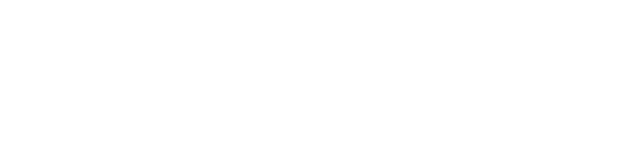
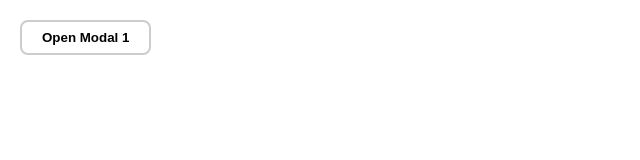
Before and after one commit to thanhhang31023/js-modal-, a plain HTML site: page index.html in a window 1280 px wide. Shown: the whole page, without its empty margins (0-640 px from the left). Drawn offline with Linux system fonts and the light colour scheme.

Commit message:
Handle open- close Modal

```diff
--- a/index.html
+++ b/index.html
@@ -7,17 +7,24 @@
         <link rel="stylesheet" href="styles.css" />
     </head>
     <body>
+        <main>
+            <button id="open-modal" class="btn">Open Modal 1</button>
+        </main>
+
         <!-- Modal -->
-        <div class="modal-backdrop">
+        <div id="modal" class="modal-backdrop">
             <div class="modal-container">
-                <button class="modal-close">&times;</button>
+                <button id="modal-close" class="modal-close">&times;</button>
                 <div class="modal-content">
                     <p>
-                        Lorem ipsum dolor, sit amet consectetur adipisicing elit. Eligendi explicabo voluptates
-                        perferendis, nisi quos, maxime itaque nemo facere vitae, libero magnam. Commodi labore
-                        temporibus ratione officiis nostrum nam ipsa laudantium nemo eos molestiae sapiente odit,
-                        quibusdam architecto quaerat unde totam iste fugiat! Vel enim consectetur nostrum, eligendi
-                        dolore aliquid praesentium.
+                        Lorem ipsum dolor, sit amet consectetur adipisicing
+                        elit. Eligendi explicabo voluptates perferendis, nisi
+                        quos, maxime itaque nemo facere vitae, libero magnam.
+                        Commodi labore temporibus ratione officiis nostrum nam
+                        ipsa laudantium nemo eos molestiae sapiente odit,
+                        quibusdam architecto quaerat unde totam iste fugiat! Vel
+                        enim consectetur nostrum, eligendi dolore aliquid
+                        praesentium.
                     </p>
                 </div>
             </div>
--- a/main.js
+++ b/main.js
@@ -0,0 +1,24 @@
+const $ = document.querySelector.bind(document);
+const $$ = document.querySelectorAll.bind(document);
+
+const modal = $("#modal");
+
+$("#open-modal").onclick = function () {
+    modal.classList.add("show");
+};
+
+$("#modal-close").onclick = function () {
+    modal.classList.remove("show");
+};
+
+modal.onclick = function (e) {
+    if (e.target === modal) {
+        modal.classList.remove("show");
+    }
+};
+
+document.addEventListener("keydown", function (e) {
+    if (e.key === "Escape") {
+        modal.classList.remove("show");
+    }
+});
--- a/styles.css
+++ b/styles.css
@@ -10,8 +10,9 @@ html {
 
 body {
     font-size: 1.6rem;
-    font-family: system-ui, -apple-system, BlinkMacSystemFont, "Segoe UI", Roboto, Oxygen, Ubuntu, Cantarell,
-        "Open Sans", "Helvetica Neue", sans-serif;
+    font-family: system-ui, -apple-system, BlinkMacSystemFont, "Segoe UI",
+        Roboto, Oxygen, Ubuntu, Cantarell, "Open Sans", "Helvetica Neue",
+        sans-serif;
 }
 
 button {
@@ -19,6 +20,17 @@ button {
     outline: none;
     background: transparent;
     cursor: pointer;
+}
+
+main {
+    margin: 20px;
+}
+
+.btn {
+    border: 2px solid #ccc;
+    border-radius: 8px;
+    padding: 8px 20px;
+    font-weight: 600;
 }
 
 .modal-backdrop {
```
